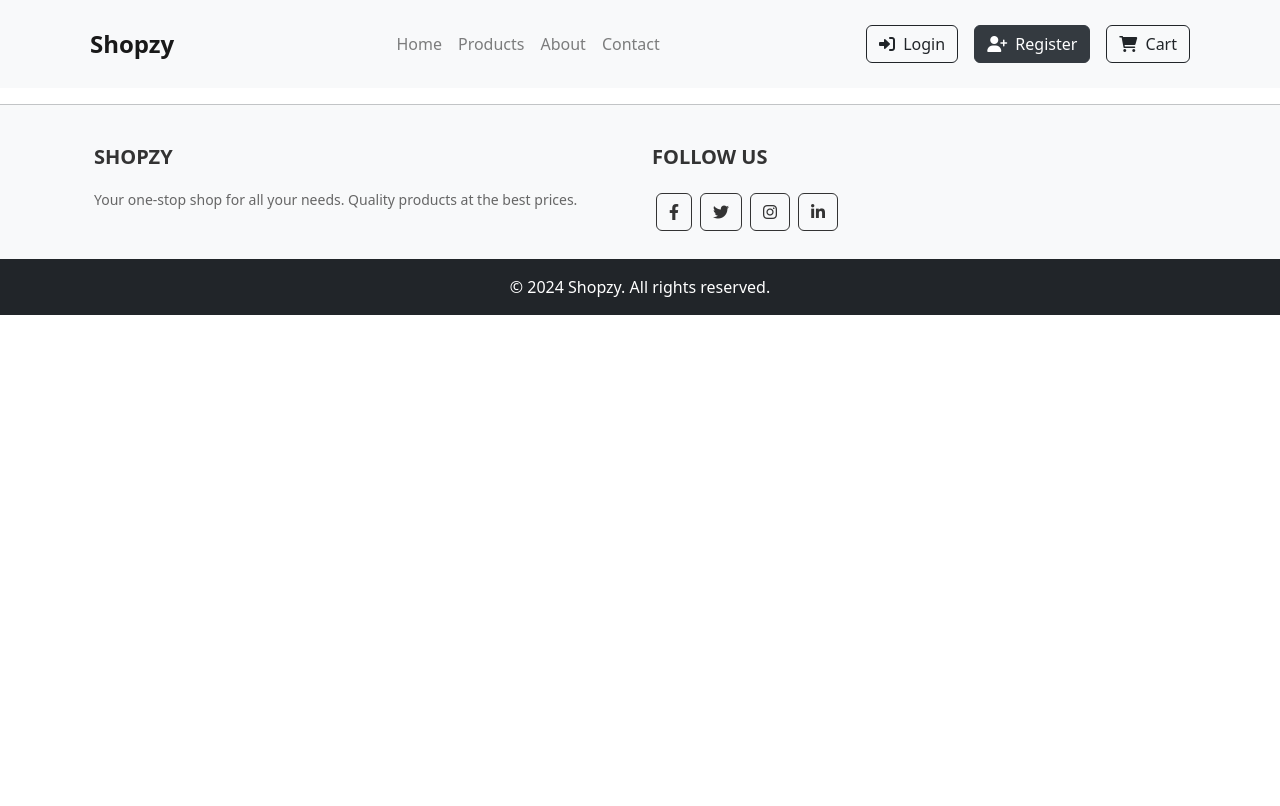
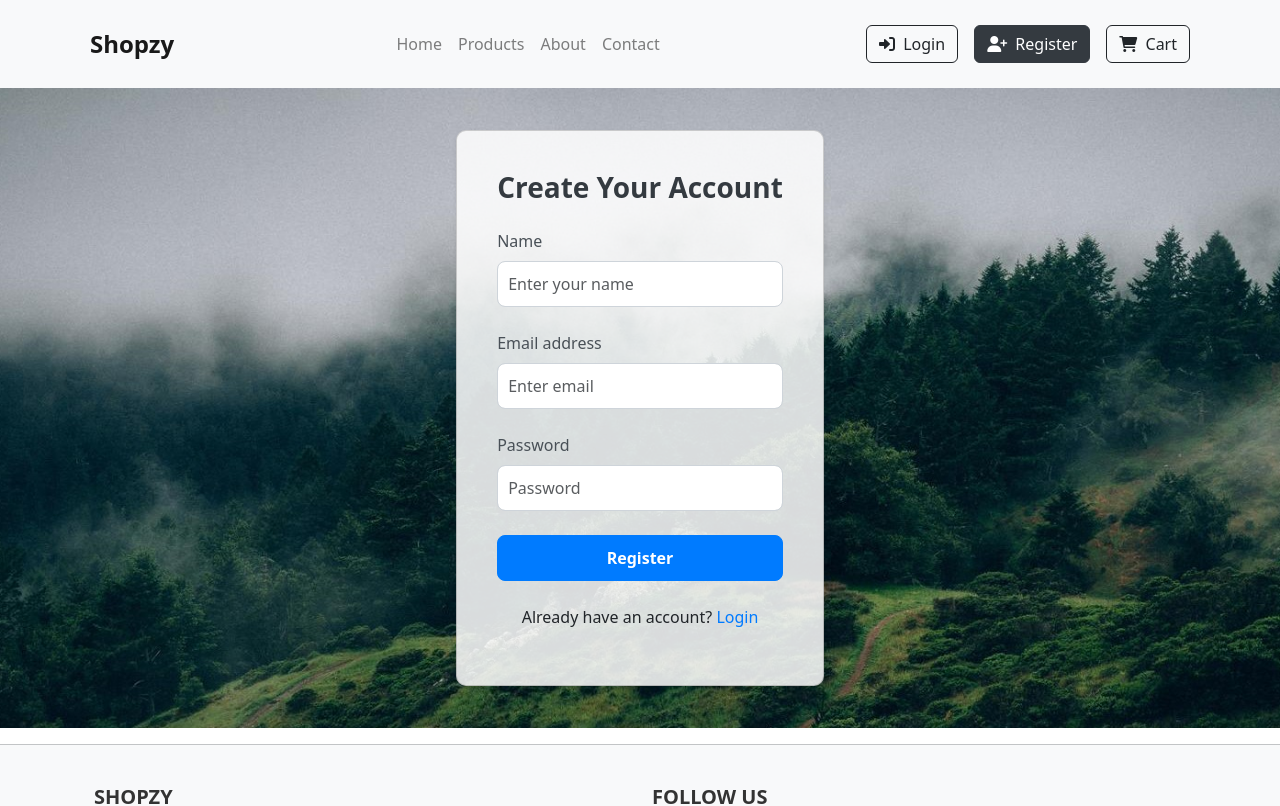
Before and after one commit to kamel404/ecommerce-react, a React (Vite) app: page /register in a window 1280 px wide. Shown: the top 806 px of the page. Built offline with nearby package versions, Linux system fonts and the light colour scheme.

Commit message:
Login/Register Pages Done

```diff
--- /dev/null
+++ b/src/Components/Login.jsx
@@ -0,0 +1,109 @@
+import React, { useState } from 'react';
+import { Form, Button, Container, Row, Col, Card } from 'react-bootstrap';
+import img from '../assets/main.png.jpg';
+
+const Login = () => {
+  const [email, setEmail] = useState('');
+  const [password, setPassword] = useState('');
+
+  const handleSubmit = (e) => {
+    e.preventDefault();
+    console.log('Email:', email);
+    console.log('Password:', password);
+  };
+
+  return (
+    <Container
+      fluid
+      className="d-flex justify-content-center align-items-center"
+      style={{
+        minHeight: '80vh',
+        backgroundImage: `url(${img})`,
+        backgroundSize: 'cover',
+        backgroundPosition: 'center',
+      }}
+    >
+      <Row>
+        <Col>
+          <Card className="shadow-sm p-4" style={{ borderRadius: '10px', backgroundColor: 'rgba(255, 255, 255, 0.85)' }}>
+            <Card.Body>
+              <h3 className="text-center mb-4" style={{ fontWeight: 'bold', color: '#343a40' }}>
+                Login to Your Account
+              </h3>
+              <Form onSubmit={handleSubmit}>
+                <Form.Group controlId="formBasicEmail">
+                  <Form.Label style={{ color: '#495057', fontWeight: '500' }}>Email address</Form.Label>
+                  <Form.Control
+                    type="email"
+                    placeholder="Enter email"
+                    value={email}
+                    onChange={(e) => setEmail(e.target.value)}
+                    required
+                    style={{
+                      borderRadius: '8px',
+                      padding: '10px',
+                      border: '1px solid #ced4da',
+                    }}
+                  />
+                </Form.Group>
+
+                <Form.Group controlId="formBasicPassword" className="mt-4">
+                  <Form.Label style={{ color: '#495057', fontWeight: '500' }}>Password</Form.Label>
+                  <Form.Control
+                    type="password"
+                    placeholder="Password"
+                    value={password}
+                    onChange={(e) => setPassword(e.target.value)}
+                    required
+                    style={{
+                      borderRadius: '8px',
+                      padding: '10px',
+                      border: '1px solid #ced4da',
+                    }}
+                  />
+                </Form.Group>
+
+                <Button
+                  variant="primary"
+                  type="submit"
+                  className="w-100 mt-4"
+                  style={{
+                    backgroundColor: '#007bff',
+                    borderColor: '#007bff',
+                    padding: '10px',
+                    fontWeight: 'bold',
+                    borderRadius: '8px',
+                    transition: 'background-color 0.3s, transform 0.3s',
+                  }}
+                  onMouseOver={(e) => {
+                    e.target.style.backgroundColor = '#0056b3';
+                    e.target.style.transform = 'scale(1.02)';
+                  }}
+                  onMouseOut={(e) => {
+                    e.target.style.backgroundColor = '#007bff';
+                    e.target.style.transform = 'scale(1)';
+                  }}
+                >
+                  Sign In
+                </Button>
+              </Form>
+              <p className="text-center mt-4">
+                <a href="#" style={{ color: '#007bff', textDecoration: 'none', fontWeight: '500' }}>
+                  Forgot your password?
+                </a>
+              </p>
+              <p className="text-center">
+                Don't have an account?{' '}
+                <a href='/register' style={{ color: '#007bff', textDecoration: 'none', fontWeight: '500' }}>
+                  Register
+                </a>
+              </p>
+            </Card.Body>
+          </Card>
+        </Col>
+      </Row>
+    </Container>
+  );
+};
+
+export default Login;
--- /dev/null
+++ b/src/Components/Register.jsx
@@ -0,0 +1,122 @@
+import React, { useState } from 'react';
+import { Form, Button, Container, Row, Col, Card } from 'react-bootstrap';
+import img from '../assets/main.png.jpg';
+
+const Register = () => {
+  const [name, setName] = useState('');
+  const [email, setEmail] = useState('');
+  const [password, setPassword] = useState('');
+
+  const handleSubmit = (e) => {
+    e.preventDefault();
+    console.log('Name:', name);
+    console.log('Email:', email);
+    console.log('Password:', password);
+  };
+
+  return (
+    <Container
+      fluid
+      className="d-flex justify-content-center align-items-center"
+      style={{
+        minHeight: '80vh',
+        backgroundImage: `url(${img})`,
+        backgroundSize: 'cover',
+        backgroundPosition: 'center',
+      }}
+    >
+      <Row>
+        <Col>
+          <Card className="shadow-sm p-4" style={{ borderRadius: '10px', backgroundColor: 'rgba(255, 255, 255, 0.85)' }}>
+            <Card.Body>
+              <h3 className="text-center mb-4" style={{ fontWeight: 'bold', color: '#343a40' }}>
+                Create Your Account
+              </h3>
+              <Form onSubmit={handleSubmit}>
+                <Form.Group controlId="formBasicName">
+                  <Form.Label style={{ color: '#495057', fontWeight: '500' }}>Name</Form.Label>
+                  <Form.Control
+                    type="text"
+                    placeholder="Enter your name"
+                    value={name}
+                    onChange={(e) => setName(e.target.value)}
+                    required
+                    style={{
+                      borderRadius: '8px',
+                      padding: '10px',
+                      border: '1px solid #ced4da',
+                    }}
+                  />
+                </Form.Group>
+
+                <Form.Group controlId="formBasicEmail" className="mt-4">
+                  <Form.Label style={{ color: '#495057', fontWeight: '500' }}>Email address</Form.Label>
+                  <Form.Control
+                    type="email"
+                    placeholder="Enter email"
+                    value={email}
+                    onChange={(e) => setEmail(e.target.value)}
+                    required
+                    style={{
+                      borderRadius: '8px',
+                      padding: '10px',
+                      border: '1px solid #ced4da',
+                    }}
+                  />
+                </Form.Group>
+
+                <Form.Group controlId="formBasicPassword" className="mt-4">
+                  <Form.Label style={{ color: '#495057', fontWeight: '500' }}>Password</Form.Label>
+                  <Form.Control
+                    type="password"
+                    placeholder="Password"
+                    value={password}
+                    onChange={(e) => setPassword(e.target.value)}
+                    required
+                    style={{
+                      borderRadius: '8px',
+                      padding: '10px',
+                      border: '1px solid #ced4da',
+                    }}
+                  />
+                </Form.Group>
+
+                <Button
+                  variant="primary"
+                  type="submit"
+                  className="w-100 mt-4"
+                  style={{
+                    backgroundColor: '#007bff',
+                    borderColor: '#007bff',
+                    padding: '10px',
+                    fontWeight: 'bold',
+                    borderRadius: '8px',
+                    transition: 'background-color 0.3s, transform 0.3s',
+                  }}
+                  onMouseOver={(e) => {
+                    e.target.style.backgroundColor = '#0056b3';
+                    e.target.style.transform = 'scale(1.02)';
+                  }}
+                  onMouseOut={(e) => {
+                    e.target.style.backgroundColor = '#007bff';
+                    e.target.style.transform = 'scale(1)';
+                  }}
+                >
+                  Register
+                </Button>
+              </Form>
+              <p className="text-center mt-4">
+                Already have an account?{' '}
+                <a href="/login" style={{ color: '#007bff', textDecoration: 'none', fontWeight: '500' }}>
+                  Login
+                </a>
+              </p>
+            </Card.Body>
+          </Card>
+        </Col>
+      </Row>
+    </Container>
+  );
+};
+
+export default Register;
--- a/src/routes.jsx
+++ b/src/routes.jsx
@@ -1,6 +1,8 @@
 import React from 'react';
 import About from './Components/About';
 import Contact from './Components/Contact';
+import Login from './Components/Login';
+import Register from './Components/Register';
 
 const Home = React.lazy(() => import('./Components/Home'));
 const Products = React.lazy(() => import('./Components/Products'));
@@ -12,6 +14,9 @@ const routes = [
   { path: "/product/:id", element: <Product /> },
   { path: "/about", element: <About /> },
   { path: "/contact", element: <Contact /> },
+  { path: "/login", element: <Login /> },
+  { path: "/register", element: <Register /> },
+
 ];
 
 export default routes;
```
